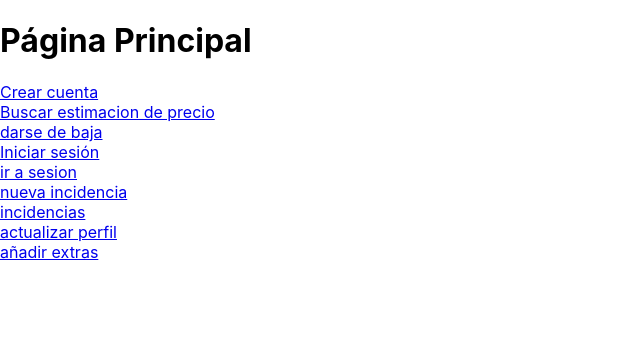
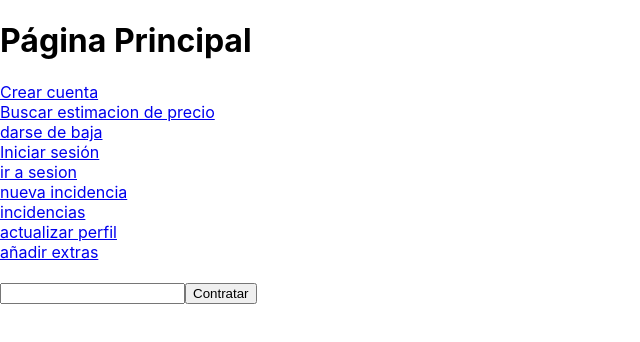
Before and after one commit to AlexanderAlvarezMarques/GS1-Final-Project, a React (Create React App) app: page / in a window 1280 px wide. Shown: the top 342 px of the page, without its empty margins (0-640 px from the left). Built offline with nearby package versions, Linux system fonts and the light colour scheme; no server answers; the database is empty.

Commit message:
Falta pasar id a siguiente componente

```diff
--- a/src/componentes/PagePrincipal.js
+++ b/src/componentes/PagePrincipal.js
@@ -4,31 +4,53 @@ import { Router, Link, useHistory } from "react-router-dom";
 import { auth, firestore } from "../firebaseConfig";
 
 const PagePrincipal = () => {
-  const [seg, getSeguro] = useState([]);
   let history = useHistory();
+  const [datos, getId] = useState({
+    idSeg: "",
+  });
 
+  const [error, guardarError] = useState(false);
+
+  const {idSeg} = datos;
+
+  const obtenerID = e => {
+    getId({
+      ...datos,
+      [e.target.name]: e.target.value,
+    });
+  };
   const contratar = (e) => {
-    history.push("/contratarSeguro");
+    e.preventDefault();
+    if (idSeg.trim() == "") {
+      guardarError(true);
+      return;
+    }
+    guardarError(false);
+    //history.push("/contratarSeguro");
+    history.push({
+      pathname: '/contratarSeguro',
+      state: { detail: idSeg }
+    })
   };
   //const list = document.getElementById("seguros");
   let html = "";
-  const addSeguro = (seguro) => {
+  const addSeguro = (doc) => {
+    let seguro=doc.data()
     html += `
             <li>
               <div>
+                ID: ${doc.id}
+                <br></br>
                 Tipo de seguro: ${seguro.Tipo}
                 <br></br>
                 Descripción: ${seguro.Descripcion}
                 <br></br>
                 Coberturas: ${seguro.Coberturas}
                 <br></br>
-                Precio: ${seguro.Precio}
-                <br></br>
-                <button onClick=contratar>Contratar</button>
+                Precio: ${seguro.Precio} €
               </div>
             </li>
             `;
-    console.log(html);
     //list.innerHTML += html;
 
     ReactDOM.render(
@@ -37,14 +59,14 @@ const PagePrincipal = () => {
     );
   };
 
-  let i = 1;
   firestore
     .collection("seguros")
     .get()
     .then((snapshot) => {
       snapshot.forEach((doc) => {
-        addSeguro(doc.data());
-        console.log(i);
+
+        console.log(doc);
+        addSeguro(doc);
       });
     })
     .catch((error) => console.log(error));
@@ -71,10 +93,16 @@ const PagePrincipal = () => {
           <br></br>
           <Link to={"/extras"}>añadir extras </Link>
           <br></br>
-          <div id="seguros">
-
-
-          </div>
+          <div id="seguros"></div>
+          <br></br>
+          {error ? <a>Debes rellenar especificar el ID del seguro<br></br></a> : null}
+          <input
+            type="text"
+            name="idSeg"
+            value={idSeg}
+            onChange={obtenerID}
+          />
+          <button onClick={contratar}>Contratar</button>
 
         </body>
       </html>
```
Also changed, not shown: 1 other file (tests, documents, lock files or other folders).
